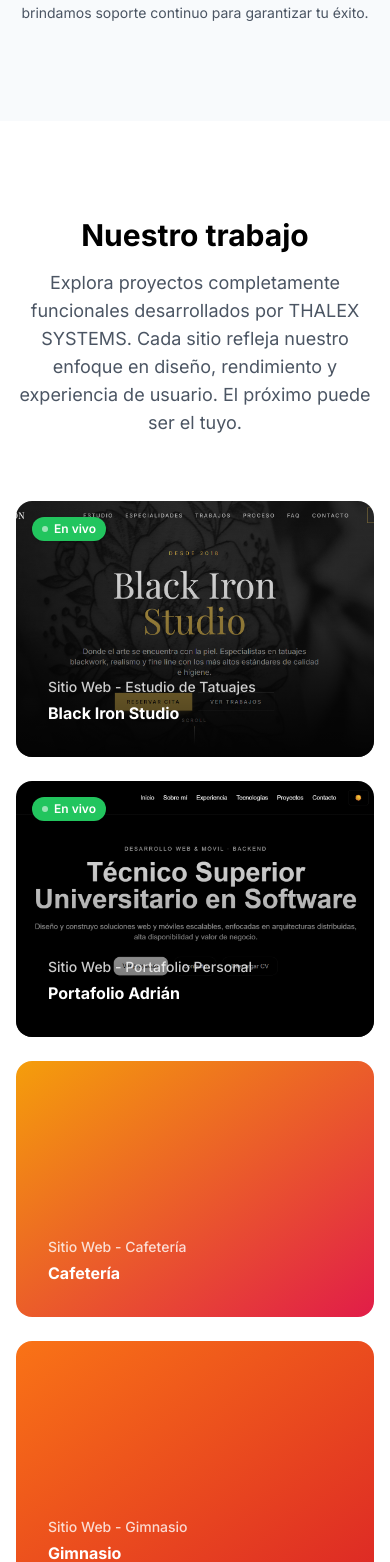
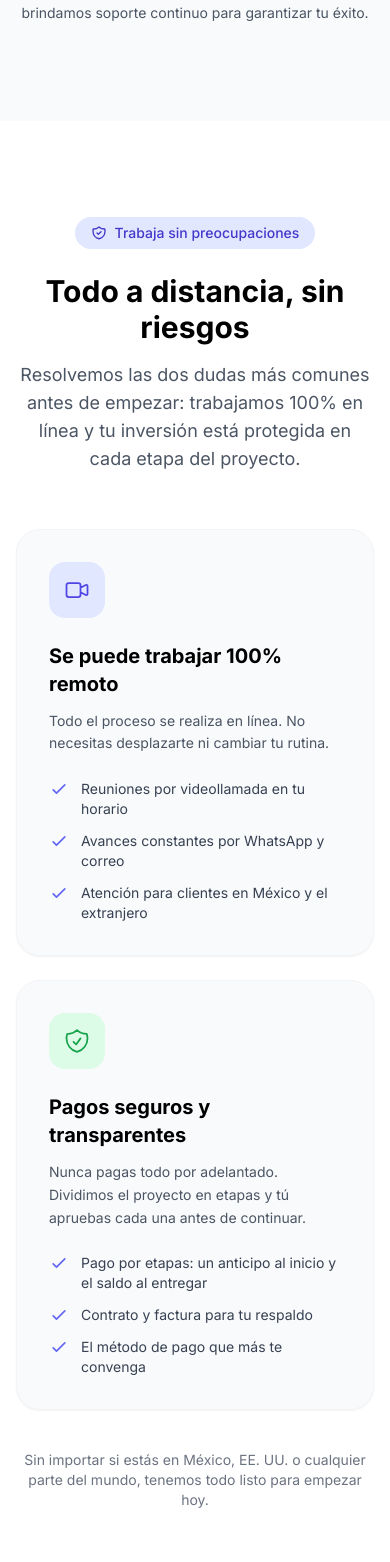
Before and after one commit to uxueadrian/lumma, a React (Vite) app: page / in a window 390 px wide. Shown: the part 5468-7030 px from the top of the page. Built offline with nearby package versions, Linux system fonts and the light colour scheme; no server answers.

Commit message:
feat: add trust section for remote work and payment security

```diff
--- a/src/App.jsx
+++ b/src/App.jsx
@@ -2,6 +2,7 @@ import Navbar from './components/Navbar'
 import Hero from './components/Hero'
 import Services from './components/Services'
 import Process from './components/Process'
+import Trust from './components/Trust'
 import Projects from './components/Projects'
 import About from './components/About'
 import Contact from './components/Contact'
@@ -15,6 +16,7 @@ export default function App() {
         <Hero />
         <Services />
         <Process />
+        <Trust />
         <Projects />
         <About />
         <Contact />
--- /dev/null
+++ b/src/components/Trust.jsx
@@ -0,0 +1,93 @@
+const CheckIcon = () => (
+  <svg className="w-5 h-5 text-thalex-500 dark:text-thalex-400 shrink-0" fill="none" stroke="currentColor" viewBox="0 0 24 24">
+    <path strokeLinecap="round" strokeLinejoin="round" strokeWidth={2} d="M5 13l4 4L19 7" />
+  </svg>
+)
+
+export default function Trust() {
+  return (
+    <section id="trust" className="py-24 bg-white dark:bg-slate-900">
+      <div className="max-w-6xl mx-auto px-4 sm:px-6 lg:px-8">
+        <div className="text-center mb-14">
+          <span className="inline-flex items-center gap-2 px-4 py-1.5 bg-thalex-100 dark:bg-thalex-900/50 text-thalex-700 dark:text-thalex-300 rounded-full text-sm font-medium mb-6">
+            <svg className="w-4 h-4" fill="none" stroke="currentColor" viewBox="0 0 24 24">
+              <path strokeLinecap="round" strokeLinejoin="round" strokeWidth={2} d="M9 12l2 2 4-4m5.618-4.016A11.955 11.955 0 0112 2.944a11.955 11.955 0 01-8.618 3.04A12.02 12.02 0 003 9c0 5.591 3.824 10.29 9 11.622 5.176-1.332 9-6.03 9-11.622 0-1.042-.133-2.052-.382-3.016z" />
+            </svg>
+            Trabaja sin preocupaciones
+          </span>
+          <h2 className="text-3xl sm:text-4xl font-bold text-dark dark:text-white mb-4">
+            Todo a distancia, sin riesgos
+          </h2>
+          <p className="text-gray-600 dark:text-slate-400 max-w-2xl mx-auto text-lg">
+            Resolvemos las dos dudas más comunes antes de empezar: trabajamos 100% en línea y tu
+            inversión está protegida en cada etapa del proyecto.
+          </p>
+        </div>
+
+        <div className="grid md:grid-cols-2 gap-6">
+          <div className="bg-slate-50 dark:bg-slate-800/50 rounded-3xl p-8 sm:p-10 border border-gray-100 dark:border-slate-700 shadow-sm">
+            <div className="w-14 h-14 rounded-2xl bg-thalex-100 dark:bg-thalex-900/50 text-thalex-600 dark:text-thalex-400 flex items-center justify-center mb-6">
+              <svg className="w-7 h-7" fill="none" stroke="currentColor" viewBox="0 0 24 24">
+                <path strokeLinecap="round" strokeLinejoin="round" strokeWidth={1.5} d="M15 10l4.553-2.276A1 1 0 0121 8.618v6.764a1 1 0 01-1.447.894L15 14M5 18h8a2 2 0 002-2V8a2 2 0 00-2-2H5a2 2 0 00-2 2v8a2 2 0 002 2z" />
+              </svg>
+            </div>
+            <h3 className="text-xl font-bold text-dark dark:text-white mb-3">
+              Se puede trabajar 100% remoto
+            </h3>
+            <p className="text-gray-600 dark:text-slate-400 text-sm leading-relaxed mb-6">
+              Todo el proceso se realiza en línea. No necesitas desplazarte ni cambiar tu rutina.
+            </p>
+            <ul className="space-y-3">
+              <li className="flex items-start gap-3 text-gray-700 dark:text-slate-300 text-sm">
+                <CheckIcon />
+                Reuniones por videollamada en tu horario
+              </li>
+              <li className="flex items-start gap-3 text-gray-700 dark:text-slate-300 text-sm">
+                <CheckIcon />
+                Avances constantes por WhatsApp y correo
+              </li>
+              <li className="flex items-start gap-3 text-gray-700 dark:text-slate-300 text-sm">
+                <CheckIcon />
+                Atención para clientes en México y el extranjero
+              </li>
+            </ul>
+          </div>
+
+          <div className="bg-slate-50 dark:bg-slate-800/50 rounded-3xl p-8 sm:p-10 border border-gray-100 dark:border-slate-700 shadow-sm">
+            <div className="w-14 h-14 rounded-2xl bg-green-100 dark:bg-green-900/50 text-green-600 dark:text-green-400 flex items-center justify-center mb-6">
+              <svg className="w-7 h-7" fill="none" stroke="currentColor" viewBox="0 0 24 24">
+                <path strokeLinecap="round" strokeLinejoin="round" strokeWidth={1.5} d="M9 12.75L11.25 15 15 9.75m-3-7.036A11.959 11.959 0 013.598 6 11.99 11.99 0 003 9.749c0 5.592 3.824 10.29 9 11.623 5.176-1.332 9-6.03 9-11.622 0-1.31-.21-2.571-.598-3.751h-.152c-3.196 0-6.1-1.248-8.25-3.285z" />
+              </svg>
+            </div>
+            <h3 className="text-xl font-bold text-dark dark:text-white mb-3">
+              Pagos seguros y transparentes
+            </h3>
+            <p className="text-gray-600 dark:text-slate-400 text-sm leading-relaxed mb-6">
+              Nunca pagas todo por adelantado. Dividimos el proyecto en etapas y tú apruebas cada una
+              antes de continuar.
+            </p>
+            <ul className="space-y-3">
+              <li className="flex items-start gap-3 text-gray-700 dark:text-slate-300 text-sm">
+                <CheckIcon />
+                Pago por etapas: un anticipo al inicio y el saldo al entregar
+              </li>
+              <li className="flex items-start gap-3 text-gray-700 dark:text-slate-300 text-sm">
+                <CheckIcon />
+                Contrato y factura para tu respaldo
+              </li>
+              <li className="flex items-start gap-3 text-gray-700 dark:text-slate-300 text-sm">
+                <CheckIcon />
+                El método de pago que más te convenga
+              </li>
+            </ul>
+          </div>
+        </div>
+
+        <p className="text-center mt-10 text-sm text-gray-500 dark:text-slate-400">
+          Sin importar si estás en México, EE. UU. o cualquier parte del mundo, tenemos todo listo
+          para empezar hoy.
+        </p>
+      </div>
+    </section>
+  )
+}
```
